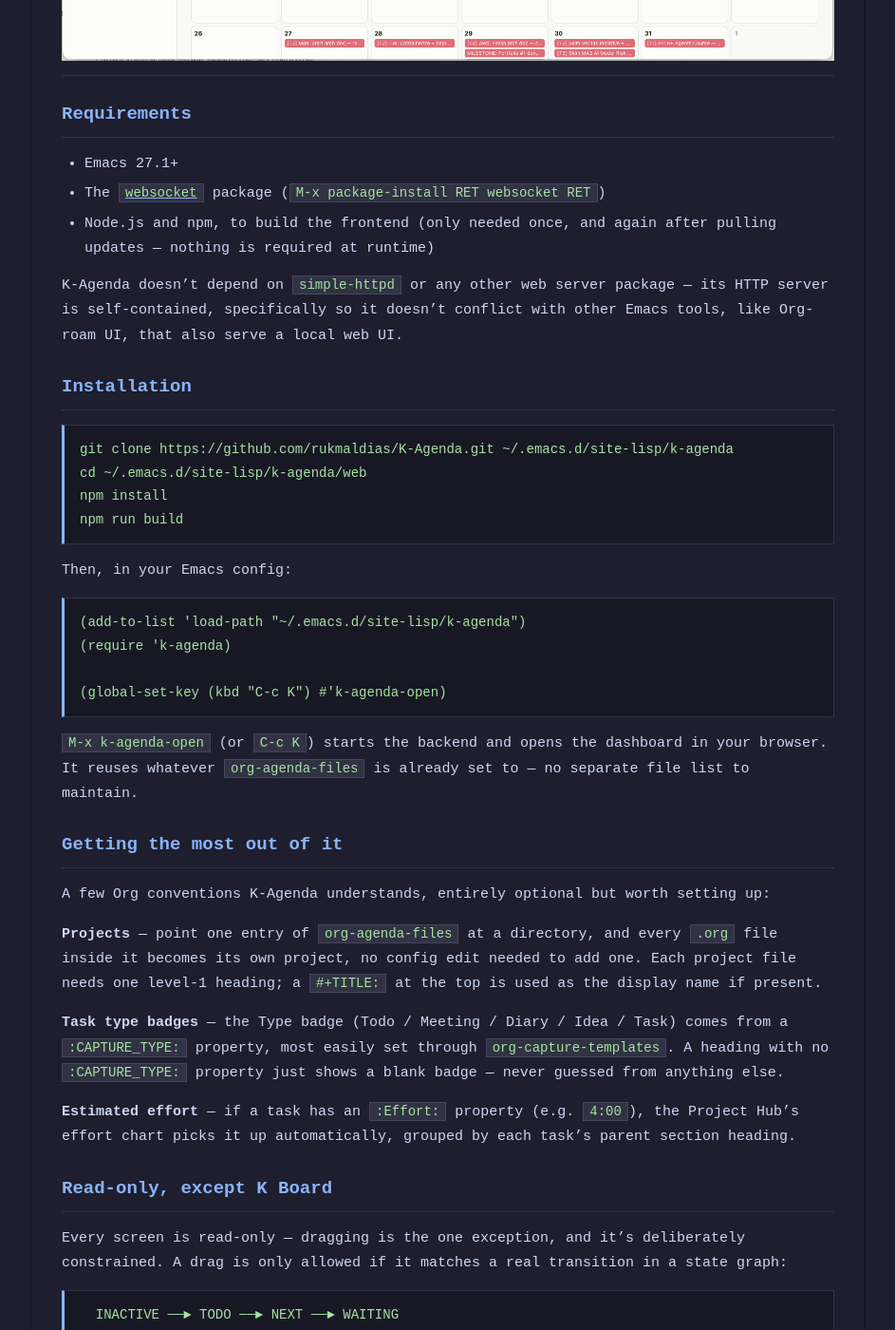
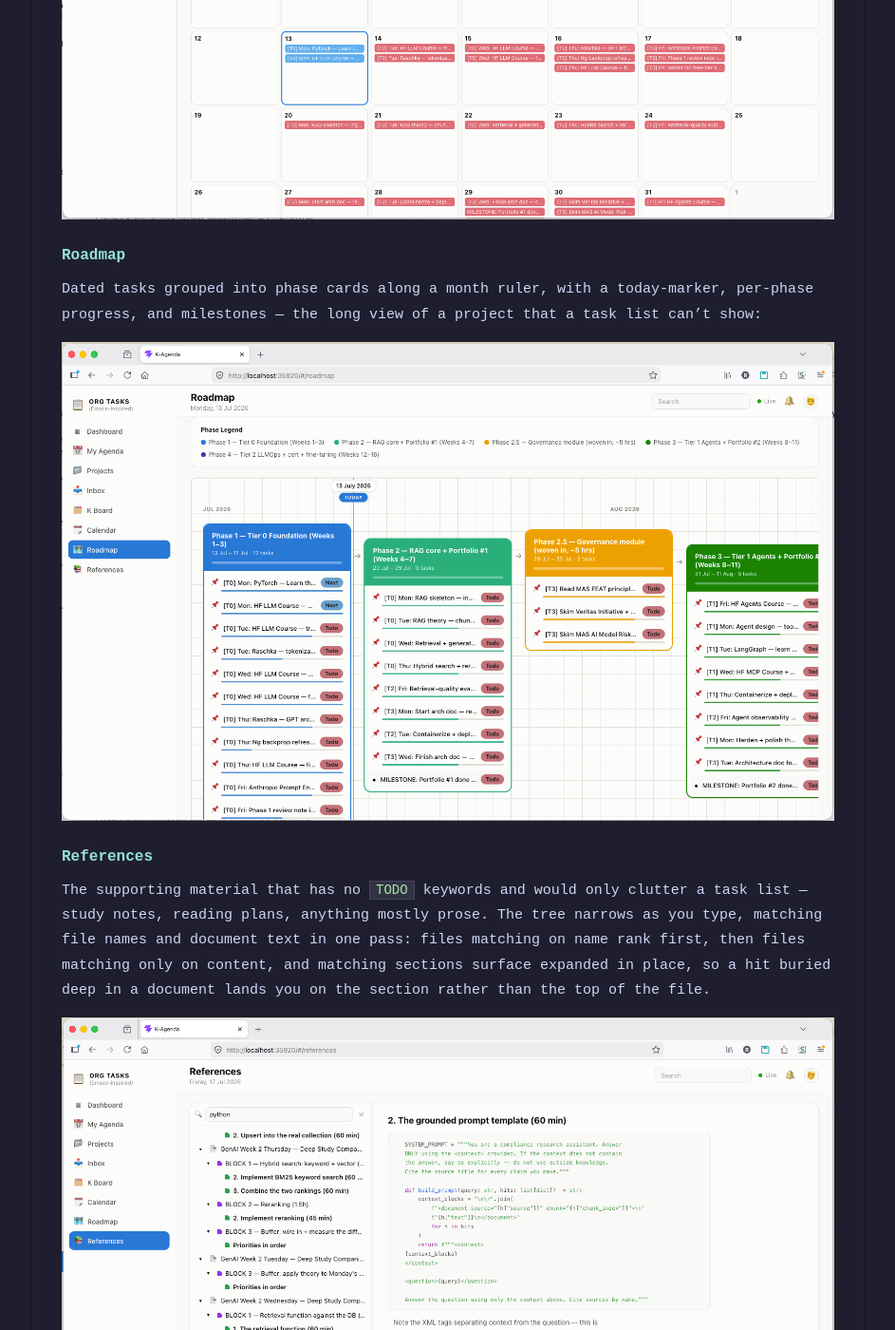
Before and after one commit to rukmaldias/rukmaldias.github.io, a Jekyll site: the page built from _posts/2026-07-11-k-agenda.md, in a window 1280 px wide and 1400 px high, scrolled down 3824 px. Shown: the whole window at 95% size, without its empty margins (168-1111 px from the left). Built offline with Jekyll 4.4.1, drawn with Linux system fonts in a browser that asks for light colours; some of the changed text lies outside the part shown.

Commit message:
Document Roadmap and References in the K-Agenda post
Both features were missing from the post entirely -- not just their
screenshots, but any mention at all. The tool has seven screens and the
post described five, so Roadmap and References now get a bullet in "What
it does" and a section with a shot of their own.

The References copy describes search, which the screenshot shows in use:
name matches ranked ahead of content matches, and matching sections
surfacing expanded in place so a hit deep in a document lands on the
section rather than the top of the file.

Co-Authored-By: Claude Opus 4.8 <noreply@anthropic.com>

```diff
--- a/_posts/2026-07-11-k-agenda.md
+++ b/_posts/2026-07-11-k-agenda.md
@@ -25,6 +25,8 @@ K-Agenda is a web dashboard for `org-agenda`, in the spirit of Org-roam UI and [
 - **K Board** — a Kanban board per TODO state. The one screen that writes back to your Org files: drag a card to a new column to change its state, gated by an explicit transition graph and re-validated server-side.
 - **My Agenda** — a 7-day strip navigator plus a table of the selected day's tasks.
 - **Calendar** — Month / Week / Day / List views of everything with a `SCHEDULED` or `DEADLINE` timestamp.
+- **Roadmap** — a per-project timeline: dated tasks grouped into phase cards along a month ruler, with a today-marker, a per-phase progress bar, and milestone callouts.
+- **References** — a separate, read-only library for supporting docs (study notes, reading plans, anything with no `TODO` keywords) that would otherwise clutter your task list: a searchable outline tree on the left, the selected section's body — lightly formatted — on the right.
 - **Task detail** — click any task anywhere to see its full body text, properties, and tags.
 - **Live sync** — a task's TODO state changes in the browser within a fraction of a second of you pressing `C-c C-t` in Emacs.
 
@@ -53,6 +55,18 @@ A Kanban board with drag-and-drop state changes — the only screen that writes
 Month, week, day, and list views built from every scheduled and deadlined task:
 
 ![K-Agenda calendar](/assets/images/k-agenda-calendar.png)
+
+### Roadmap
+
+Dated tasks grouped into phase cards along a month ruler, with a today-marker, per-phase progress, and milestones — the long view of a project that a task list can't show:
+
+![K-Agenda roadmap](/assets/images/k-agenda-roadmap.png)
+
+### References
+
+The supporting material that has no `TODO` keywords and would only clutter a task list — study notes, reading plans, anything mostly prose. The tree narrows as you type, matching file names and document text in one pass: files matching on name rank first, then files matching only on content, and matching sections surface expanded in place, so a hit buried deep in a document lands you on the section rather than the top of the file.
+
+![K-Agenda references](/assets/images/k-agenda-references.png)
 
 ---
 
```
Also changed, not shown: assets/images/k-agenda-references.png (added), assets/images/k-agenda-roadmap.png (added).
